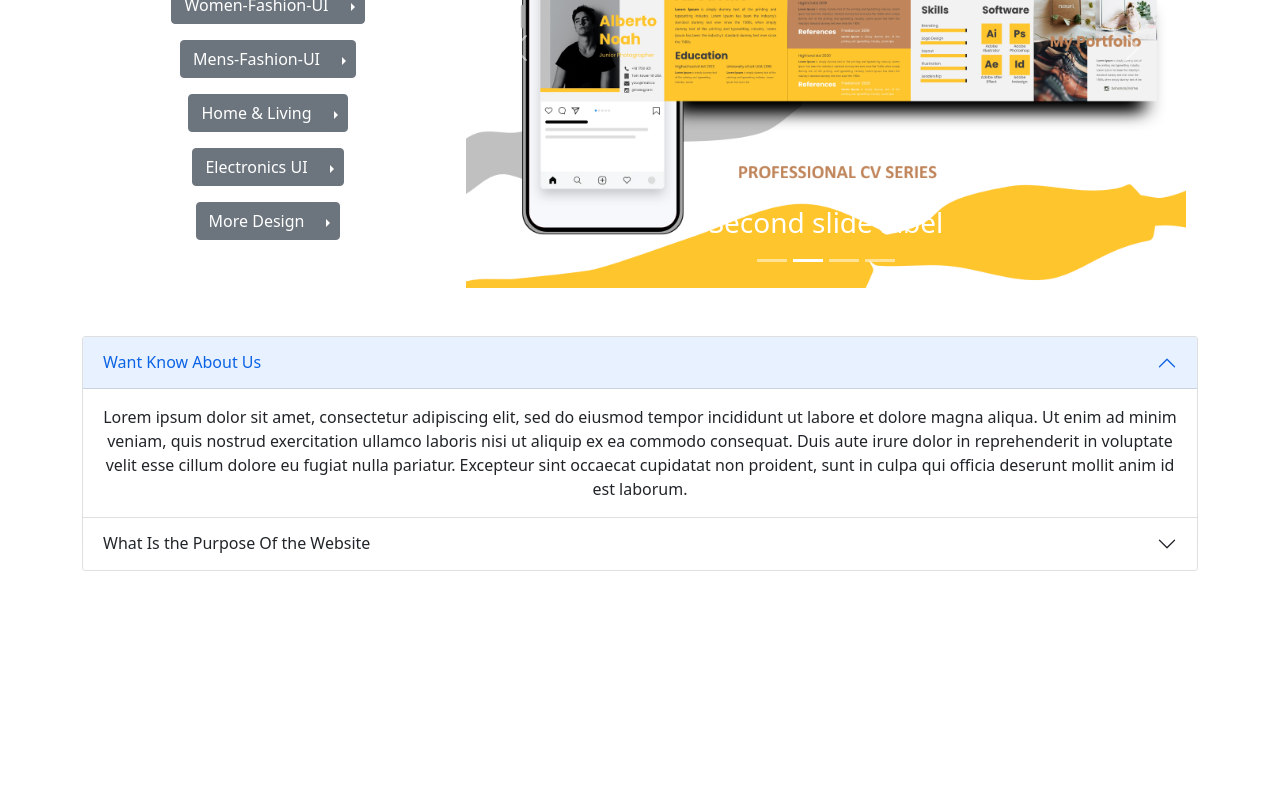
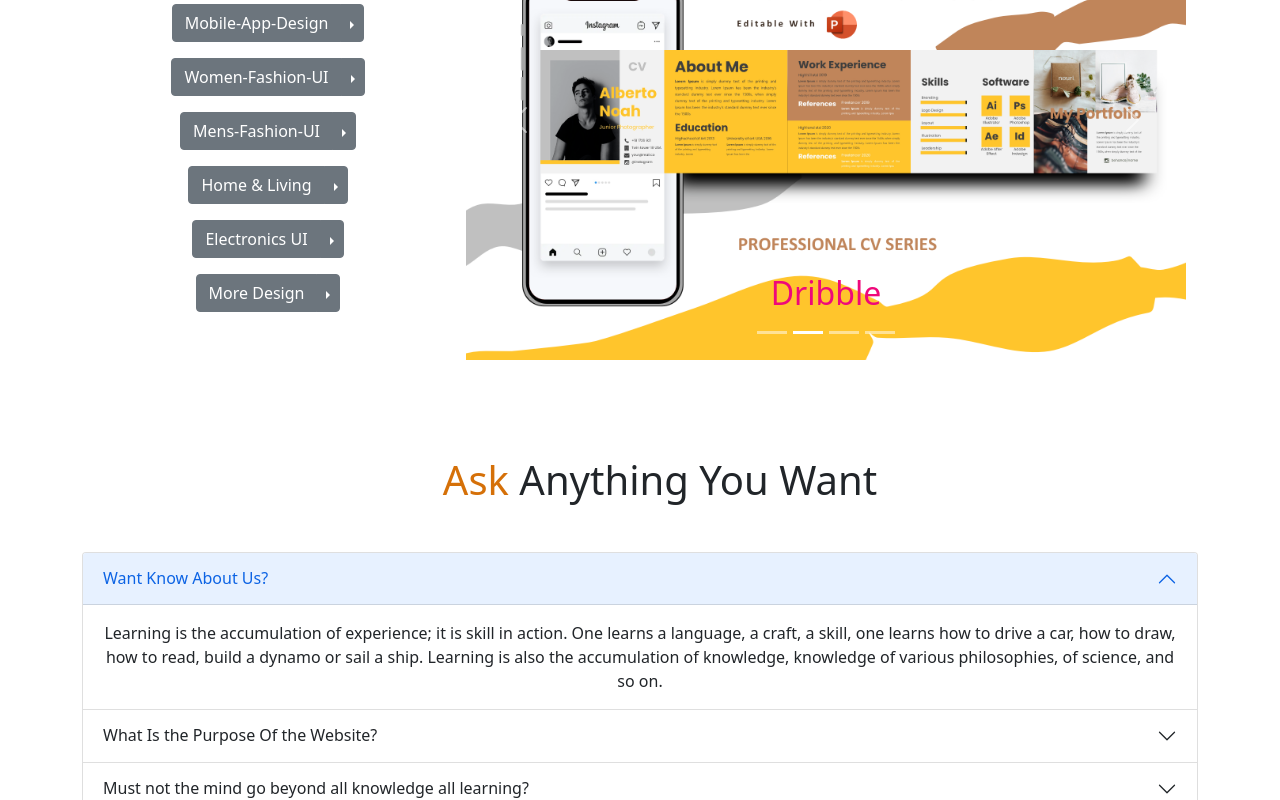
Before and after one commit to BishalAshiq/A-branding-website-temps, a React (Create React App) app: page / in a window 1280 px wide. Shown: the part 2000-2800 px from the top of the page. Before the commit the page ends 2571 px from the top, so only its background shows below. Built offline with nearby package versions, Linux system fonts and the light colour scheme.

Commit message:
added moreSections

```diff
--- a/src/App.js
+++ b/src/App.js
@@ -1,6 +1,7 @@
 import './App.css';
 import Accordions from './Components/Accordion/Accordions';
 import Banner from './Components/Banner/Banner';
+import Contact from './Components/Contact/Contact';
 import Services from './Components/Services/Services';
 import Navigation from './Components/Shared/Navigation';
 function App() {
@@ -10,6 +11,7 @@ function App() {
      <Banner></Banner>
      <Services></Services>
      <Accordions></Accordions>
+     <Contact></Contact>
     </div>
   );
 }
--- a/src/Components/Accordion/Accordions.js
+++ b/src/Components/Accordion/Accordions.js
@@ -4,30 +4,25 @@ import { Accordion, Container,} from "react-bootstrap";
 const Accordions = () => {
   return (
     <div>
-      <Container className="mt-5">
-        <Accordion defaultActiveKey={["0"]} alwaysOpen>
+      <h1 className="mt-5"><span style={{color:"#D57008"}}>Ask</span> Anything You Want</h1>
+      <Container className="mt-5 pb-5">
+        <Accordion defaultActiveKey={["0"]}>
           <Accordion.Item eventKey="0">
-            <Accordion.Header>Want Know About Us</Accordion.Header>
+            <Accordion.Header>Want Know About Us?</Accordion.Header>
             <Accordion.Body>
-              Lorem ipsum dolor sit amet, consectetur adipiscing elit, sed do
-              eiusmod tempor incididunt ut labore et dolore magna aliqua. Ut
-              enim ad minim veniam, quis nostrud exercitation ullamco laboris
-              nisi ut aliquip ex ea commodo consequat. Duis aute irure dolor in
-              reprehenderit in voluptate velit esse cillum dolore eu fugiat
-              nulla pariatur. Excepteur sint occaecat cupidatat non proident,
-              sunt in culpa qui officia deserunt mollit anim id est laborum.
+            Learning is the accumulation of experience; it is skill in action. One learns a language, a craft, a skill, one learns how to drive a car, how to draw, how to read, build a dynamo or sail a ship. Learning is also the accumulation of knowledge, knowledge of various philosophies, of science, and so on.
             </Accordion.Body>
           </Accordion.Item>
           <Accordion.Item eventKey="1">
-            <Accordion.Header>What Is the Purpose Of the Website</Accordion.Header>
+            <Accordion.Header>What Is the Purpose Of the Website?</Accordion.Header>
             <Accordion.Body>
-              Lorem ipsum dolor sit amet, consectetur adipiscing elit, sed do
-              eiusmod tempor incididunt ut labore et dolore magna aliqua. Ut
-              enim ad minim veniam, quis nostrud exercitation ullamco laboris
-              nisi ut aliquip ex ea commodo consequat. Duis aute irure dolor in
-              reprehenderit in voluptate velit esse cillum dolore eu fugiat
-              nulla pariatur. Excepteur sint occaecat cupidatat non proident,
-              sunt in culpa qui officia deserunt mollit anim id est laborum.
+            All that we learn and all that we know is accumulation. It is the accumulative memory which acts; therefore it is imitation. Is it possible to find a state of being in which all knowledge has ceased and there is only that state of being? It is very important to find this out because we approach existence not with the unknown but always with the known. We translate experience in terms of the known, in terms of the past, and therefore living becomes a series of reactions based on the known. As the known is mere imitation, our lives become dull and empty.
+            </Accordion.Body>
+          </Accordion.Item>
+          <Accordion.Item eventKey="2">
+            <Accordion.Header>Must not the mind go beyond all knowledge all learning?</Accordion.Header>
+            <Accordion.Body>
+            All that we learn and all that we know is accumulation. It is the accumulative memory which acts; therefore it is imitation. Is it possible to find a state of being in which all knowledge has ceased and there is only that state of being? It is very important to find this out because we approach existence not with the unknown but always with the known. We translate experience in terms of the known, in terms of the past, and therefore living becomes a series of reactions based on the known. As the known is mere imitation, our lives become dull and empty.
             </Accordion.Body>
           </Accordion.Item>
         </Accordion>
--- a/src/Components/Banner/Carousels.js
+++ b/src/Components/Banner/Carousels.js
@@ -13,8 +13,9 @@ import SideMenuBar from "./SideMenuBar";
 const Carousels = () => {
   return (
     <div>
-      <Container className="mt-5">
-        <Row>
+        <h1><span style={{color:"#D57008", marginTop:"40px"}}>Templates</span> Items</h1>
+      <Container className="mt-5 pb-5">
+        <Row >
           <Col sm={4}>
            <SideMenuBar></SideMenuBar>
           </Col>
@@ -24,7 +25,7 @@ const Carousels = () => {
               <Carousel.Item>
                 <img className="d-block w-100" src={image1} alt="First slide" />
                 <Carousel.Caption>
-                  <h3>First slide label</h3>
+                  <h2 style={{ color: "#EF087A"}}>InstaGram</h2>
                 </Carousel.Caption>
               </Carousel.Item>
               <Carousel.Item>
@@ -35,19 +36,19 @@ const Carousels = () => {
                 />
 
                 <Carousel.Caption>
-                  <h3>Second slide label</h3>
+                  <h2 style={{ color: "#EF087A"}}>Dribble</h2>
                 </Carousel.Caption>
               </Carousel.Item>
               <Carousel.Item>
                 <img className="d-block w-100" src={image3} alt="Third slide" />
                 <Carousel.Caption>
-                  <h3>Third slide label</h3>
+                  <h2 style={{ color: "#EF087A"}}>LinkedIn</h2>
                 </Carousel.Caption>
               </Carousel.Item>
               <Carousel.Item>
                 <img className="d-block w-100" src={image4} alt="Third slide" />
                 <Carousel.Caption>
-                  <h3>Third slide label</h3>
+                  <h2 style={{ color: "#EF087A"}}>FaceBook</h2>
                 </Carousel.Caption>
               </Carousel.Item>
             </Carousel>
--- /dev/null
+++ b/src/Components/Contact/Contact.css
@@ -0,0 +1,9 @@
+.contacts{
+    background-color: rgb(245, 187, 112);
+    margin-bottom: 30px;
+    border-radius: 20px;
+}
+.button{
+    margin-top: 10px;
+    padding: 10px 40px 8px 40px;
+}
--- /dev/null
+++ b/src/Components/Contact/Contact.js
@@ -0,0 +1,60 @@
+import React from "react";
+import {
+  Button,
+  Col,
+  Container,
+  FormControl,
+  InputGroup,
+  Row,
+} from "react-bootstrap";
+import contact from "../../Images/Contacts/Contact-us.png";
+import "./Contact.css";
+const Contact = () => {
+  return (
+    <div>
+      <Container className="mt-5 contacts">
+        <Row className="pt-5">
+          <Col>
+            <div className="pt-5">
+              <InputGroup className="mb-3">
+                <InputGroup.Text>First Name</InputGroup.Text>
+                <FormControl aria-label="First name" />
+              </InputGroup>
+              <InputGroup className="mb-3">
+                <InputGroup.Text>last name</InputGroup.Text>
+                <FormControl aria-label="Last name" />
+              </InputGroup>
+
+              <InputGroup className="mb-3">
+                <FormControl
+                  placeholder="Email"
+                  aria-label="Email"
+                  aria-describedby="basic-addon2"
+                />
+                <InputGroup.Text id="basic-addon2">
+                  @example.com
+                </InputGroup.Text>
+              </InputGroup>
+
+              <InputGroup>
+                <InputGroup.Text>Ask Anything</InputGroup.Text>
+                <FormControl
+                  className="p-5"
+                  as="textarea"
+                  aria-label="textarea"
+                />
+              </InputGroup>
+              <Button className="button" variant="outline-dark">Send</Button>
+            </div>
+          </Col>
+
+          <Col>
+            <img src={contact} alt="" />
+          </Col>
+        </Row>
+      </Container>
+    </div>
+  );
+};
+
+export default Contact;
--- a/src/Components/Services/Services.css
+++ b/src/Components/Services/Services.css
@@ -1,7 +1,8 @@
 .service:hover{
     box-shadow: 0 2px 2px 0px rgba(104, 63, 5, 0.798);
 }
-.Service{
+.Services{
     border-radius: 20px;
     cursor: pointer;
+    margin-bottom: 40px;
 }
--- a/src/Components/Services/Services.js
+++ b/src/Components/Services/Services.js
@@ -11,8 +11,8 @@ import Carousels from "../Banner/Carousels";
 
 const Services = () => {
   return (
-    <div className="mt-4">
-      <h1 style={{ color: "#AA5600" }}>What Have You Really Need</h1>
+    <div className="mt-5">
+      <h1>You <span style={{ color: "#AA5600"}}>Have to Need</span> These Items</h1>
       <Container className="Services">
         <CardGroup>
           <Card className="m-4 service">
```
Also changed, not shown: src/Components/Shared/Footer.js (added, +11 -0 lines), src/Images/Contacts/Contact-us.png (added).
